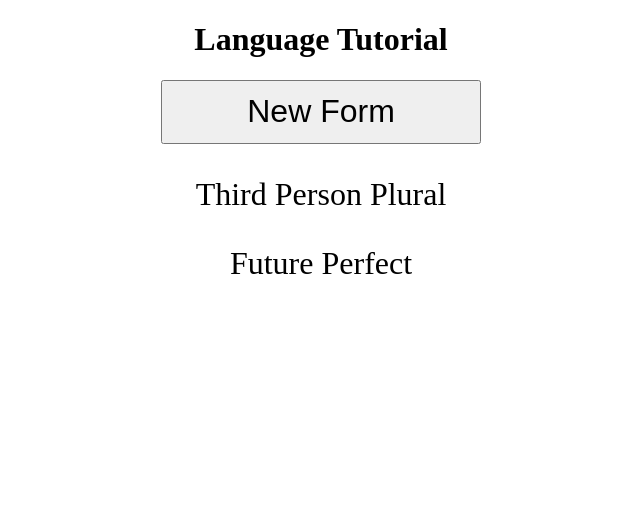
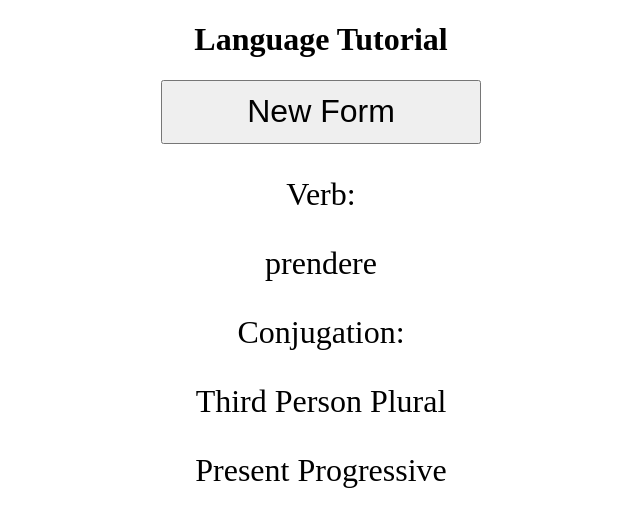
Before and after one commit to balevine/language-tutor, a plain HTML site: page index.html in a window 1280 px wide. Both pictures are taken after a click on the button "New Form". Shown: the whole page, without its empty margins (319-959 px from the left). Drawn offline with Linux system fonts and the light colour scheme.

Commit message:
add verbs

```diff
--- a/index.html
+++ b/index.html
@@ -13,6 +13,9 @@
 <button id="cueButton">New Form</button>
 
 <div id="cue">
+  <p>Verb:</p>
+  <p id="verb"></p>
+  <p>Conjugation:</p>
   <p id="form"></p>
   <p id="tense"></p>
 </div>
--- a/language-data.js
+++ b/language-data.js
@@ -30,3 +30,56 @@ function tense() {
   ];
   return tense;
 }
+
+function verb() {
+  var verb = [
+    "essere",
+    "avere",
+    "fare",
+    "potere",
+    "dire",
+    "andare",
+    "vedere",
+    "dare",
+    "mangiare",
+    "sapere",
+    "volere",
+    "arrivare",
+    "dovere",
+    "mettere",
+    "credere",
+    "parlare",
+    "leggere",
+    "dormire",
+    "capire",
+    "trovare",
+    "chiamare",
+    "venire",
+    "portare",
+    "indossare",
+    "lasciare",
+    "aprire",
+    "vivere",
+    "portare",
+    "scrivere",
+    "pensare",
+    "cercare",
+    "prendere",
+    "camminare",
+    "correre",
+    "perdere",
+    "ballare",
+    "comprare",
+    "rispondere",
+    "chiedere",
+    "chiudere",
+    "lavorare",
+    "iniziare",
+    "studiare",
+    "chiedere",
+    "ordinare",
+    "cantare",
+    "giocare"
+  ];
+  return verb;
+}
--- a/language-tutor.js
+++ b/language-tutor.js
@@ -6,16 +6,20 @@ function getCue(cues) {
 }
 
 function newCue() {
+  var verbElement = document.getElementById("verb");
   var formElement = document.getElementById("form");
   var tenseElement = document.getElementById("tense");
 
+  verbElement.innerHTML = "";
   formElement.innerHTML = "";
   tenseElement.innerHTML = "";
 
+  var verbCue = getCue(verb());
   var personCue = getCue(person());
   var numberCue = getCue(number());
   var tenseCue = getCue(tense());
 
+  verbElement.innerHTML = verbCue;
   formElement.innerHTML = personCue + " " + numberCue;
   tenseElement.innerHTML = tenseCue;
 }
```
